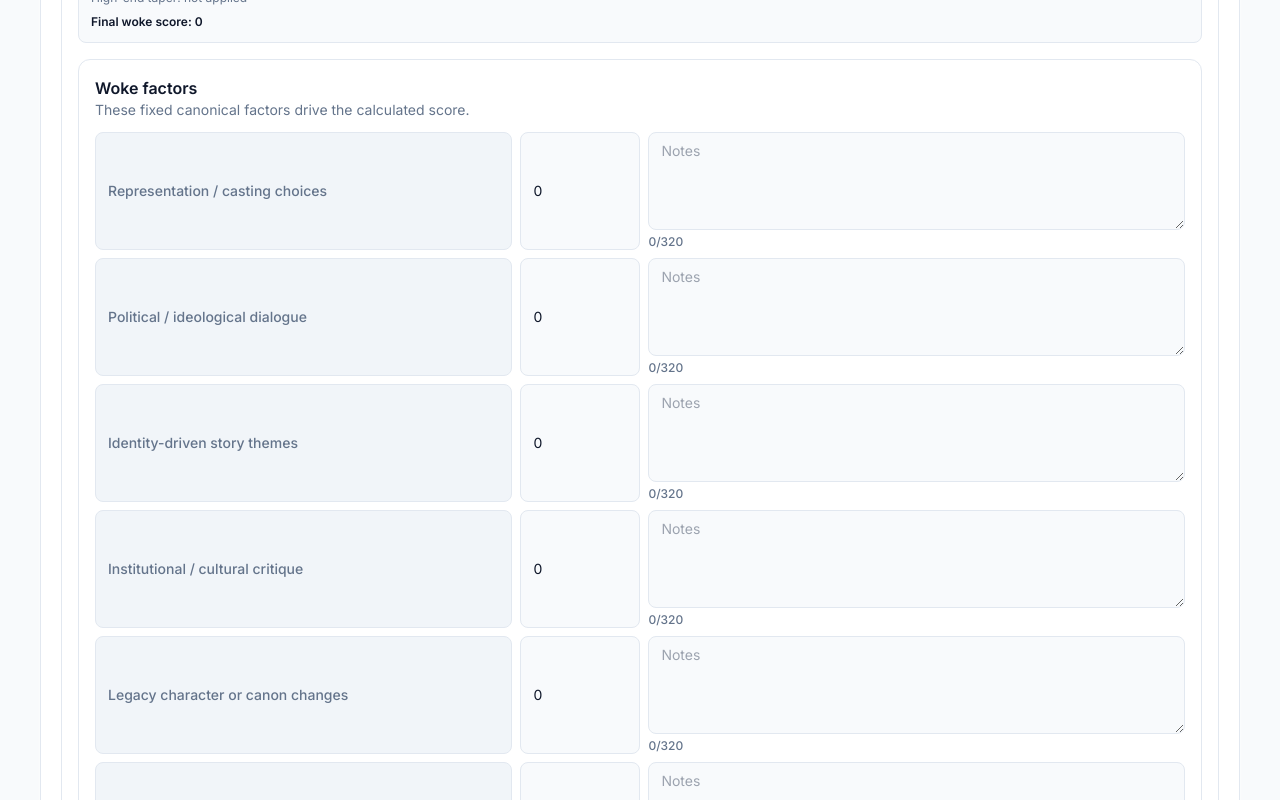
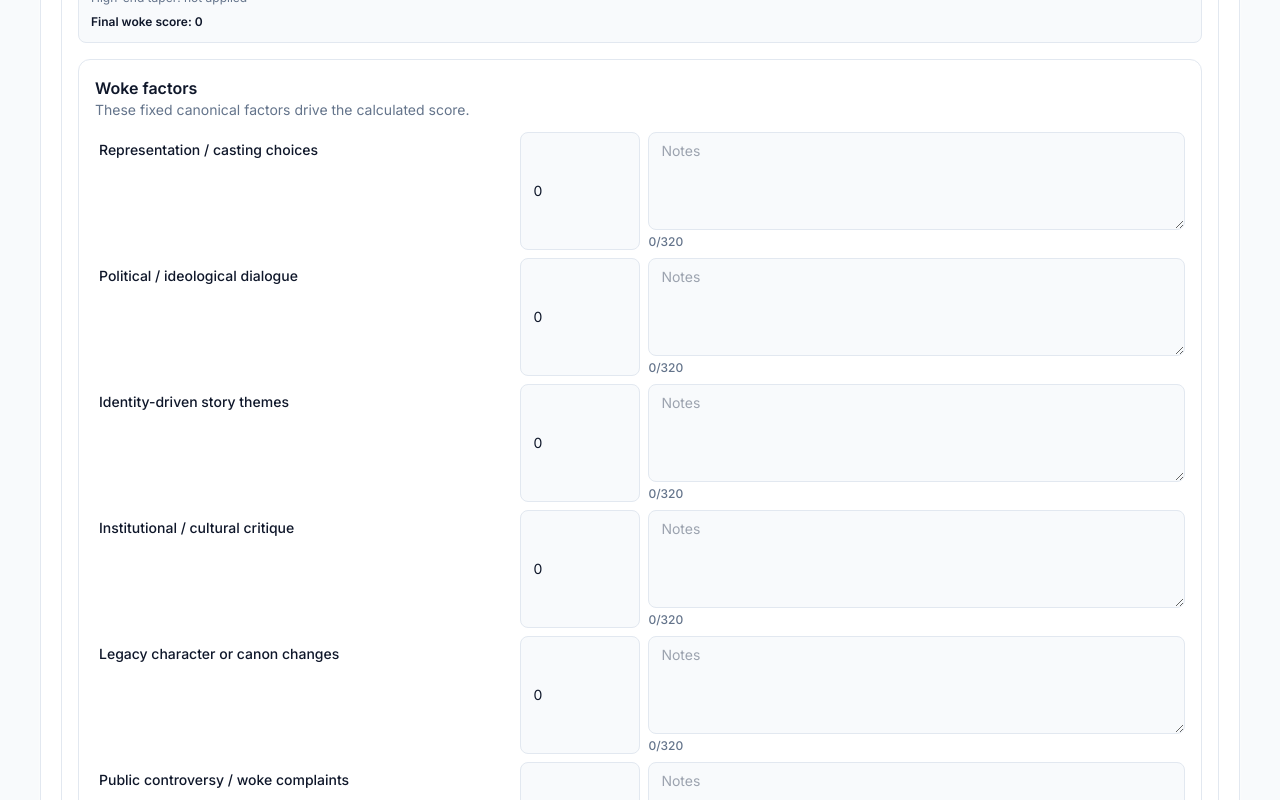
Before and after one commit to StinusH/woke_or_not, a Next.js app: page /admin/add-title in a window 1280 px wide. Shown: the part 3580-4380 px from the top of the page. Built offline with nearby package versions, Linux system fonts and the light colour scheme; no server answers; the database is empty.

Commit message:
Remove duplicate woke factor labels in title form

```diff
--- a/src/components/admin-title-form.tsx
+++ b/src/components/admin-title-form.tsx
@@ -1251,14 +1251,7 @@ export function AdminTitleForm({
           <div className="grid gap-2">
           {draft.wokeFactors.map((entry, index) => (
             <div key={entry.label} className="grid gap-2 md:grid-cols-[1.4fr_120px_1.8fr]">
-              <div className="grid gap-1 text-sm font-medium">
-                <input
-                  aria-label={`${entry.label} factor`}
-                  value={entry.label}
-                  readOnly
-                  className="rounded-lg border border-line bg-bgSoft px-3 py-2 text-sm text-fgMuted"
-                />
-              </div>
+              <p className="px-1 py-2 text-sm font-medium text-fg">{entry.label}</p>
               <input
                 aria-label={`${entry.label} weight`}
                 value={String(entry.weight)}
```
Also changed, not shown: 1 other file (tests, documents, lock files or other folders).
